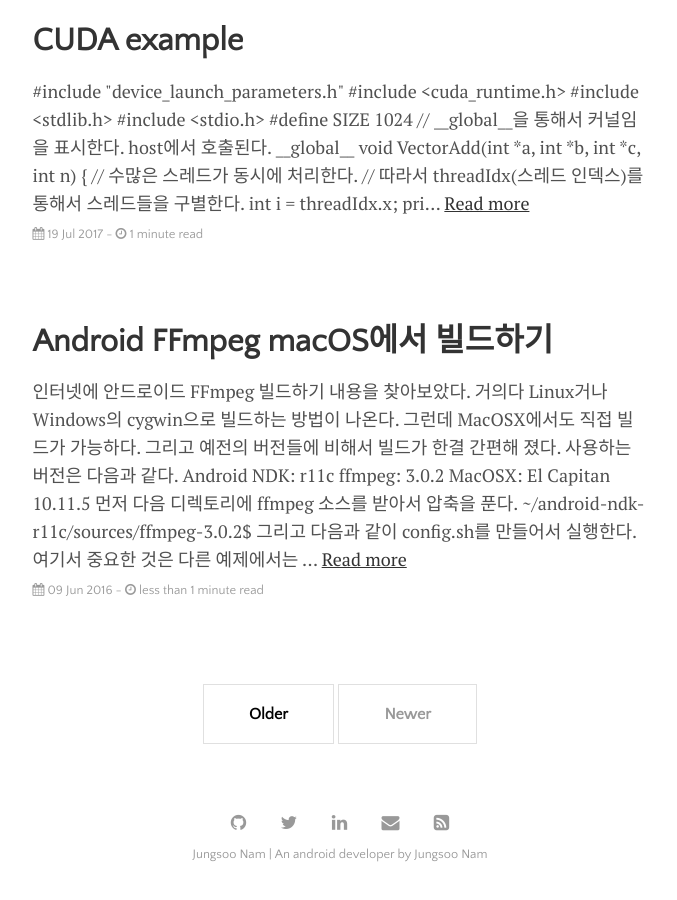
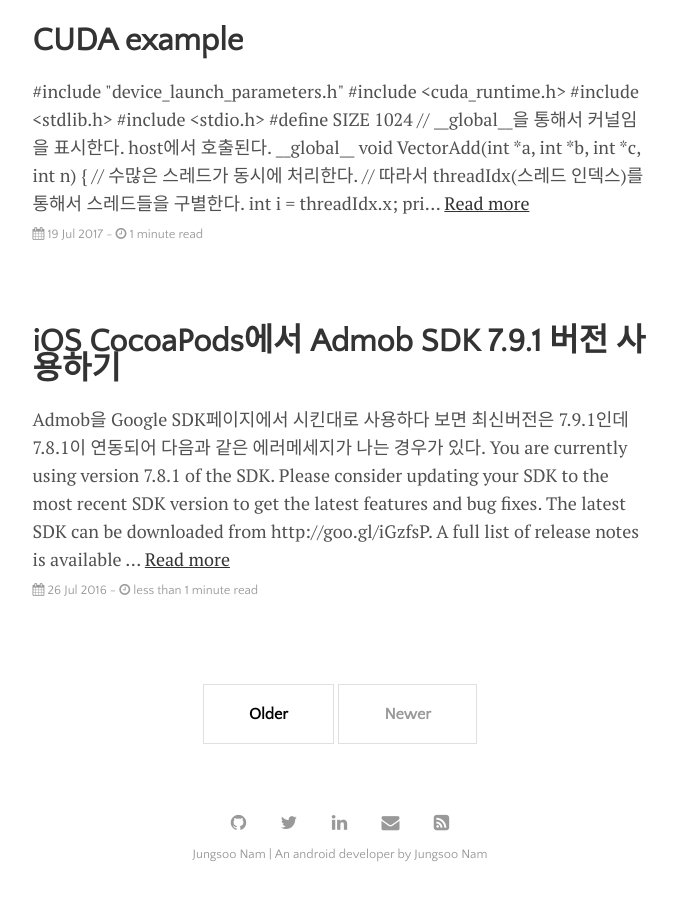
Before and after one commit to namjungsoo/namjungsoo.github.io, a Jekyll site: the page built from index.html, in a window 1280 px wide and 900 px high, scrolled down 1212 px. Shown: the whole window, without its empty margins (300-977 px from the left). Built offline with Jekyll 4.4.1, drawn with Linux system fonts in a browser that asks for light colours; nearby versions of some CDN libraries; the list of posts is cut into pages by our own code; some of the changed text lies outside the part shown.

Commit message:
iOS cocoapods

````diff
--- /dev/null
+++ b/_posts/2016-07-26-iOS-CocoaPods-using-AdmobSDK-7.9.1.md
@@ -0,0 +1,49 @@
+---
+layout: post
+title: iOS CocoaPods에서 Admob SDK 7.9.1 버전 사용하기
+---
+Admob을 Google SDK페이지에서 시킨대로 사용하다 보면 최신버전은 7.9.1인데 7.8.1이 연동되어 다음과 같은 에러메세지가 나는 경우가 있다.
+
+```
+You are currently using version 7.8.1 of the SDK. Please consider updating your SDK to the most recent SDK version to get the latest features and bug fixes. The latest SDK can be downloaded from http://goo.gl/iGzfsP. A full list of release notes is available at https://developers.google.com/admob/ios/rel-notes.
+```
+
+이렇게 되는 원인은 다음과 같다. Podfile에서 다음과 같이 되어 있는 경우이다.
+
+```ruby
+source 'https://github.com/CocoaPods/Specs.git'
+
+platform :ios, '7.0'
+
+target 'project' do
+  use_frameworks!
+  pod 'Firebase'
+  pod 'Firebase/Core'
+  pod 'Firebase/AdMob'
+  pod 'Fabric'
+  pod 'Crashlytics'
+  pod 'Google/Analytics'
+end
+```
+
+이것을 다음과 같이 바꾸자. Firebase/AdMob을 제거하고 수동으로 Google-Mobile-Ads-SDK를 집어 넣자.
+
+```ruby
+source 'https://github.com/CocoaPods/Specs.git'
+
+platform :ios, '7.0'
+
+target 'nextdoor' do
+  use_frameworks!
+  pod 'Firebase'
+  pod 'Firebase/Core'
+#  pod 'Firebase/AdMob'
+  pod 'Fabric'
+  pod 'Crashlytics'
+  pod 'Google/Analytics'
+  pod 'Google-Mobile-Ads-SDK'
+end
+```
+
+그러면 최신버전 7.9.1의 Admob SDK가 연동된다.
+Firebase/AdMob이 구형 7.8.1을 참조해서 문제가 생긴 것이다.
````
Also changed, not shown: _posts/2017-10-31-Android-Studio-3.0-unable-to-resolve-dependency.md (+1 -1 lines).
